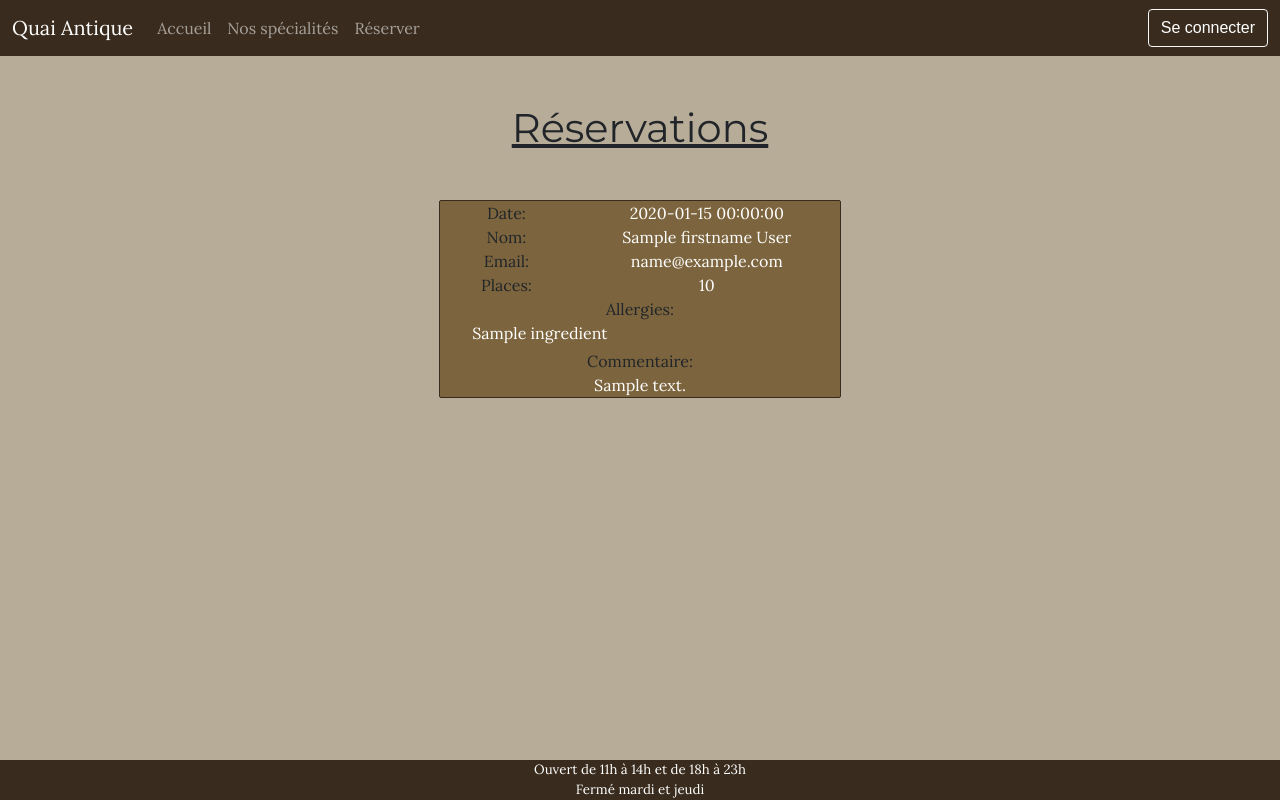
After one commit to Thioni/Resto-Quai-Antique, a Symfony app: template templates/booking/list.html.twig in a window 1280 px wide. The commit adds this page. Run offline with Twig, Linux system fonts and the light colour scheme; the template is opened without the code that fills it: most values are stand-ins (such as "Sample title", 1, 10 or a date in 2020); some libraries are stand-ins or nearby versions; some web fonts are replaced.

Commit message:
Added booking list for admins

```diff
--- a/src/Entity/Booking.php
+++ b/src/Entity/Booking.php
@@ -59,7 +59,7 @@ class Booking
     )]
     private ?\DateTimeInterface $timeslot = null;
 
-    #[ORM\ManyToMany(targetEntity: allergen::class, inversedBy: 'bookings')]
+    #[ORM\ManyToMany(targetEntity: Allergen::class, inversedBy: 'bookings')]
     private Collection $allergy;
 
     #[ORM\Column(length: 255, nullable: true)]
--- a/templates/base.html.twig
+++ b/templates/base.html.twig
@@ -40,6 +40,9 @@
               <li class="nav-item">
                 <a class="nav-link" href="{{ path('add_photo') }}">Ajouter une photo</a>
               </li>
+              <li class="nav-item">
+                <a class="nav-link" href="{{ path('booking_list') }}">Réservations</a>
+              </li>
               {% endif %}
             </ul>
           <div class="text-light ms-auto">
--- /dev/null
+++ b/templates/booking/list.html.twig
@@ -0,0 +1,55 @@
+{% extends "base.html.twig" %}
+
+{% block title %}Liste des réservations{% endblock %}
+
+{% block body %}
+
+  <div class="text-center text-light bg-success">
+    {% for flashMessage in app.session.flashbag.get('success') %}
+      {{ flashMessage}}
+    {% endfor %}
+  </div>
+
+  <div class="container-fluid">
+
+    <h1 class="text-center my-5">Réservations</h1>
+
+      <div class="row justify-content-center">
+        {% for booking in bookings %}
+          <div class="col-md-6 col-xl-4">
+            <div class="row dishCard descText text-center mx-auto mb-3">
+								<div class="col-4 text-dark">Date:</div>
+								<div class="col-8">
+              	 	{{ booking.timeslot|date('Y-m-d H:i:s') }}
+              	</div>
+								<div class="col-4 text-dark">Nom:</div>
+              	<div class="col-8">
+              		{{ booking.firstname }} {{ booking.lastname }}
+              	</div>
+								<div class="col-4 text-dark">Email:</div>
+              	<div class="col-8">
+              	  {{ booking.email }}
+              	</div>
+								<div class="col-4 text-dark">Places:</div>
+              	<div class="col-8">
+              	  {{ booking.seats }}
+              	</div>
+								<div class="col-12 text-dark text-center">Allergies:</div>
+              	  {% for allergy in booking.getAllergy %}
+              	    <div class="col-12 col-lg-6">
+              	      {{ allergy.ingredient}}
+              	    </div>
+              	  {% endfor %}
+								<div class="col-12 text-dark text-center mt-1">Commentaire:</div>
+              	<div class="col-12">
+              	  {{ booking.comment }}
+              	</div>
+            </div>
+          </div>
+        {% endfor %}
+      </div>
+
+  </div>
+
+
+{% endblock %}
```
Also changed, not shown: src/Controller/BookingController.php (+9 -0 lines).
